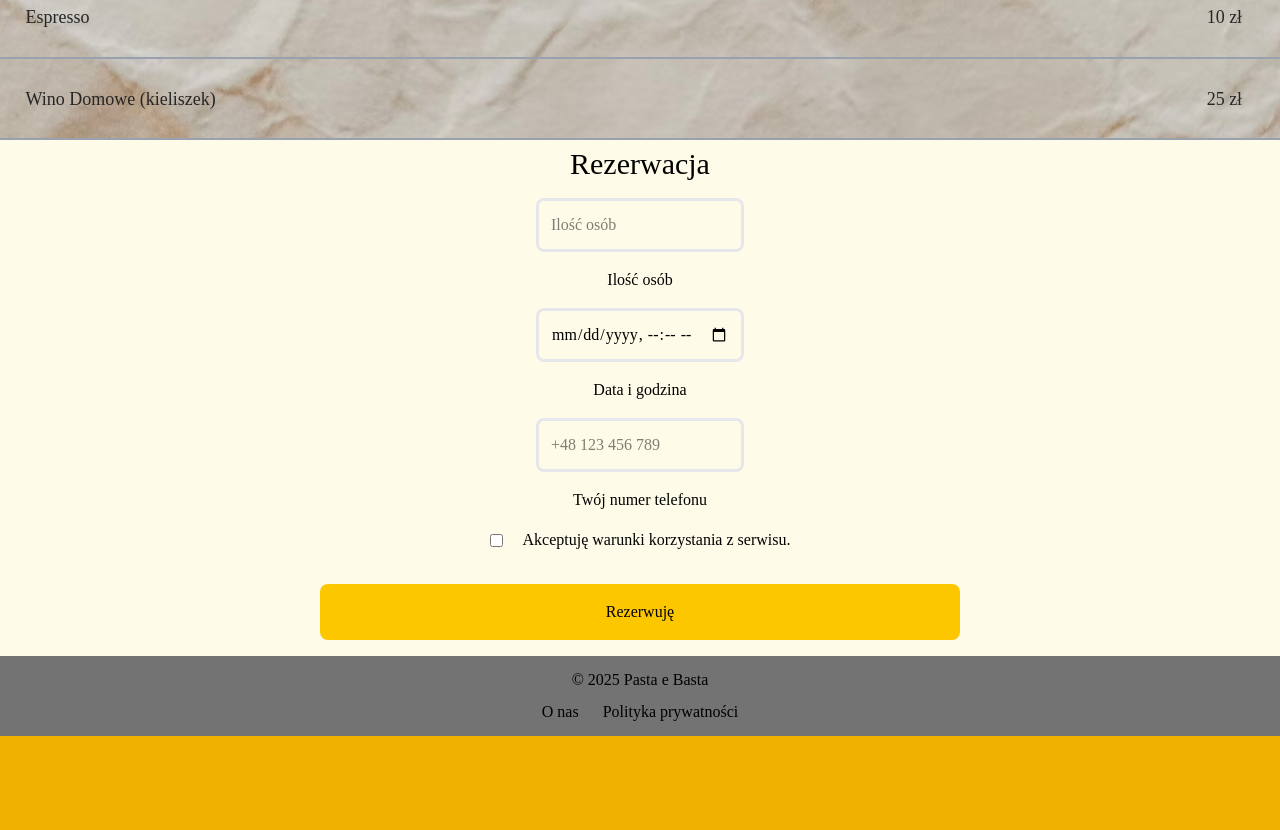
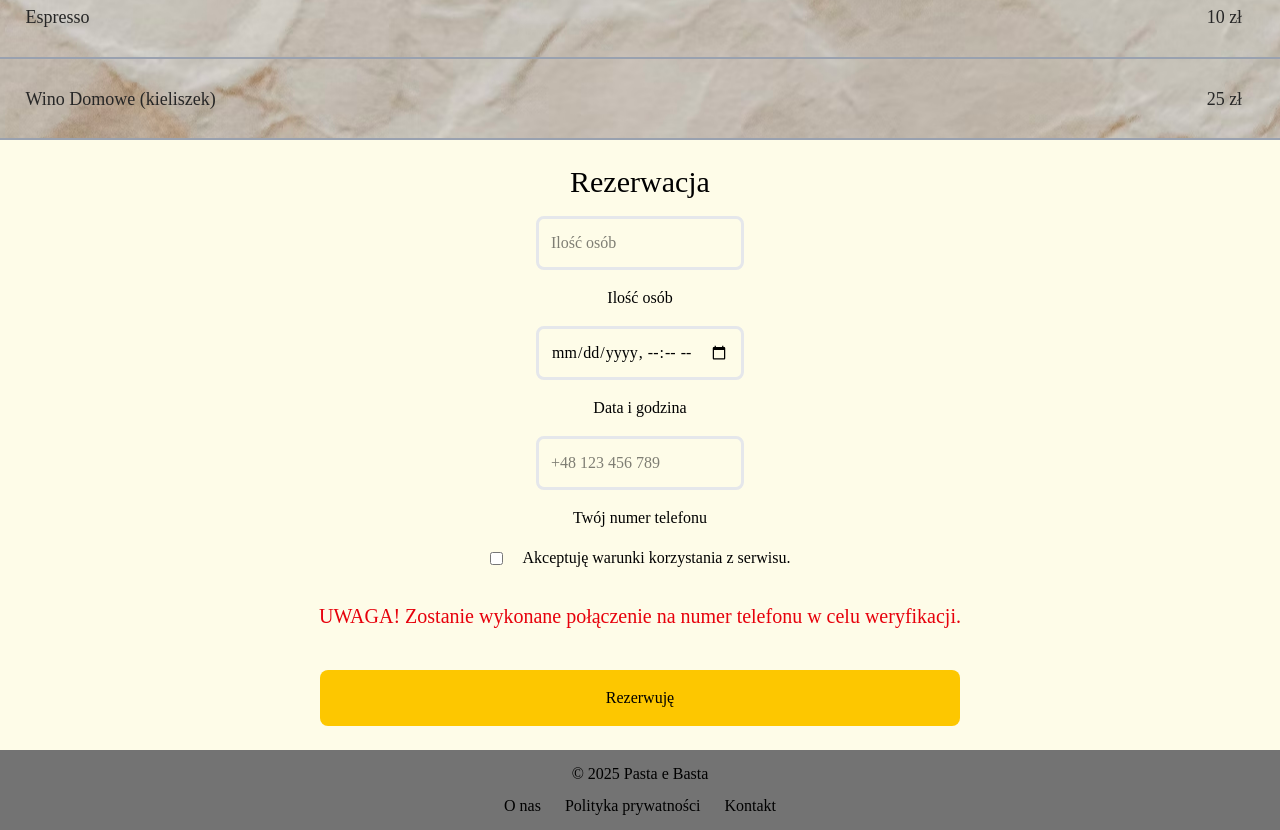
Before and after one commit to Ocelot78/Restaurant-FrontEnd, a website: page index.html in a window 1280 px wide. Shown: the part 2632-3462 px from the top of the page. Before the commit the page ends 3368 px from the top, so only its background shows below. Drawn offline with Linux system fonts and the light colour scheme; a web font is replaced by a local one.

Commit message:
improved resesvation gui

```diff
--- a/index.html
+++ b/index.html
@@ -99,7 +99,7 @@
           </div>
         </div>
         <div id="reservation" class="grid grid-cols-[2fr,1fr] text-center place-items-center bg-yellow-50 lg:col-span-2">
-          <h2 class="text-3xl mt-1.5">Rezerwacja</h2>
+          <h2 class="text-3xl mt-6">Rezerwacja</h2>
           <input type="number" placeholder="Ilość osób" class="w-52 m-4 p-3 border-[0.2rem] rounded-lg" />
           <h2>Ilość osób</h2>
           <input type="datetime-local" class="w-52 m-4 p-3 border-[0.2rem] rounded-lg" />
@@ -109,7 +109,10 @@
           <div class="flex justify-center items-center space-x-5 m-4">
             <input type="checkbox" id="terms" /><label for="terms">Akceptuję warunki korzystania z serwisu.</label>
           </div>
-          <button class="bg-yellow-400 rounded-lg w-[50%] h-14 hover:bg-yellow-500 m-4">Rezerwuję</button>
+          <div class="flex justify-center items-center space-x-5 m-4 text-red-600">
+            <p class="text-xl">UWAGA! Zostanie wykonane połączenie na numer telefonu w celu weryfikacji.</p>
+          </div>
+          <button class="bg-yellow-400 rounded-lg w-[50%] h-14 hover:bg-yellow-500 m-6">Rezerwuję</button>
         </div>
       </main>
       <footer class="flex h-[10vh] items-center justify-center bg-neutral-500 text-center lg:col-span-2">
@@ -118,6 +121,7 @@
           <ul class="mt-2 flex justify-center space-x-6">
             <li><a href="#" class="transition-colors hover:text-gray-200">O nas</a></li>
             <li><a href="#" class="transition-colors hover:text-gray-200">Polityka prywatności</a></li>
+            <li><a href="#" class="transition-colors hover:text-gray-200">Kontakt</a></li>
           </ul>
         </div>
       </footer>
--- a/package.json
+++ b/package.json
@@ -13,13 +13,13 @@
     "@types/aos": "^3.0.7",
     "aos": "^3.0.0-beta.6",
     "prettier-plugin-tailwindcss": "^0.6.11",
-    "tailwindcss": "^4.0.3",
+    "tailwindcss": "^4.1.7",
     "tailwindcss-motion": "^1.0.1",
     "ts-node": "^10.9.2",
     "typescript": "^5.7.3"
   },
   "dependencies": {
-    "@tailwindcss/cli": "^4.0.3",
+    "@tailwindcss/cli": "^4.1.7",
     "tailwindcss-animated": "^2.0.0"
   }
 }
```
Also changed, not shown: dist/styles.css, 1 other file.
